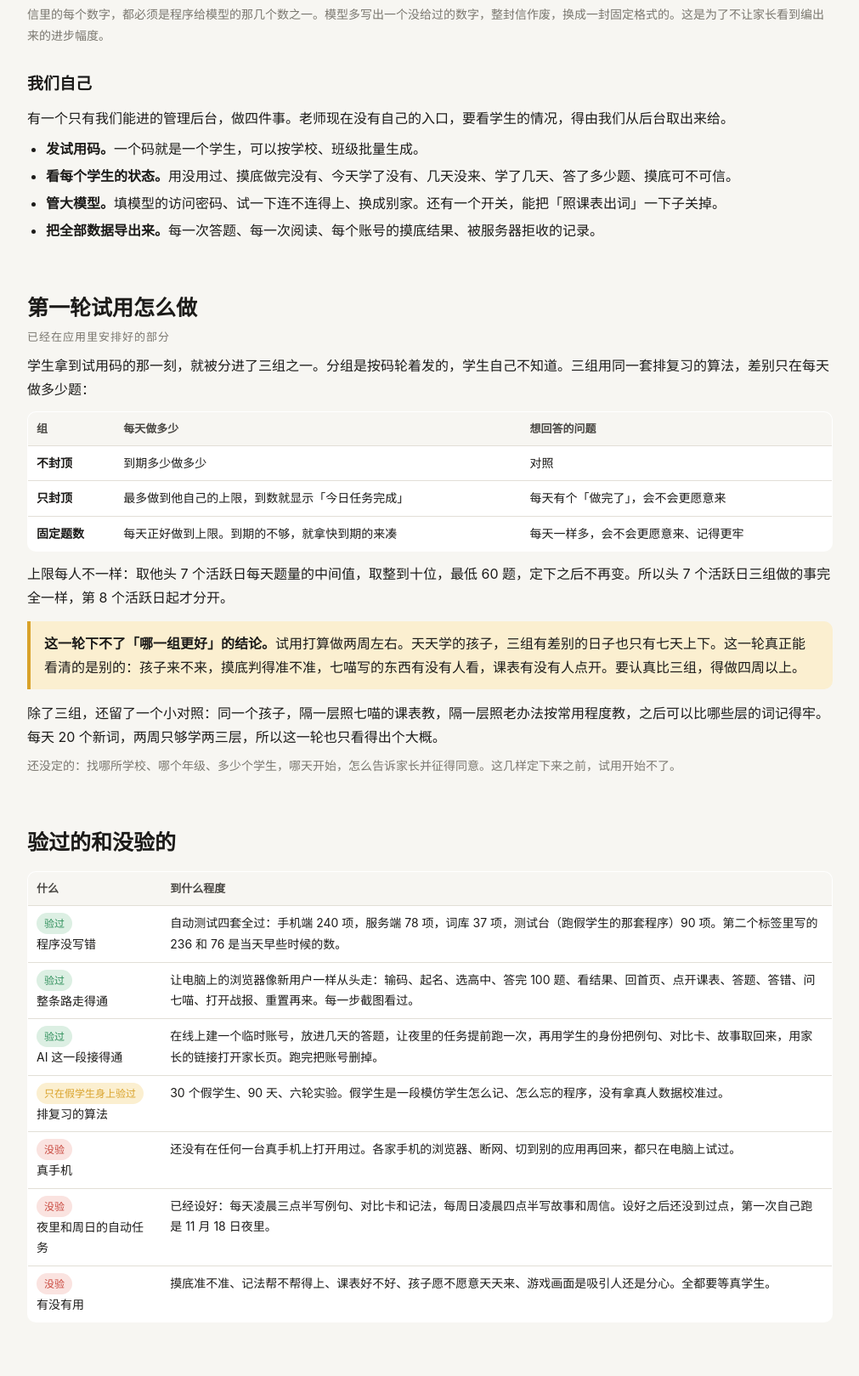
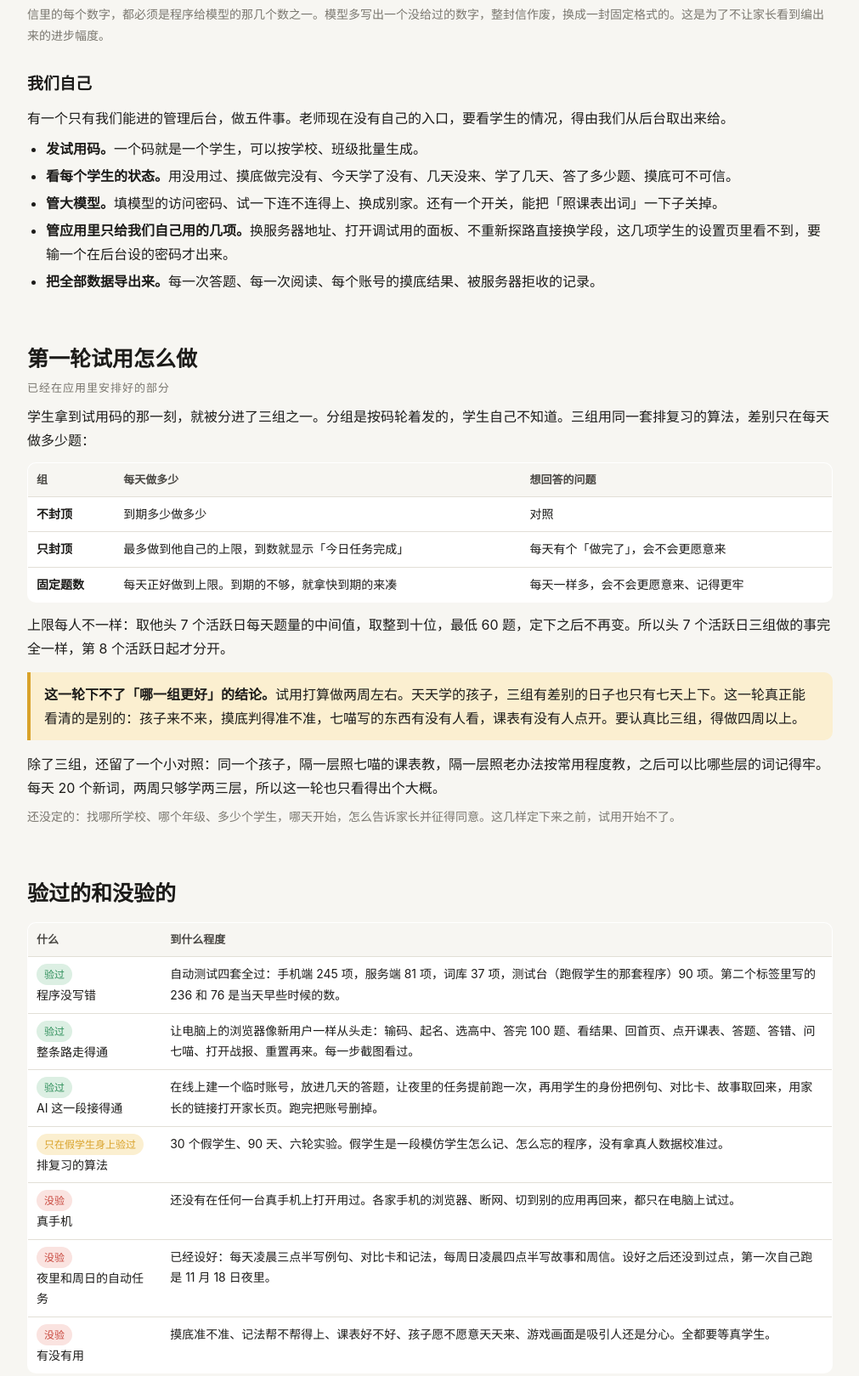
Before and after one commit to BeeeeeeeeeeeeeeenY/cilie-report, a plain HTML site: page status.html in a window 1280 px wide. Shown: the part 5128-6747 px from the top of the page at 85% size, without its empty margins (134-1145 px from the left). Drawn offline with Linux system fonts and the light colour scheme.

Commit message:
产品现状：设置页的隐藏项已做，去掉这一条已知毛病
Co-Authored-By: Claude Fable 5.2 <noreply@anthropic.com>

```diff
--- a/status.html
+++ b/status.html
@@ -244,11 +244,12 @@ table.cmp th:nth-child(2){width:auto}table.cmp th:nth-child(3){width:30%}
   <p>学生在本周战报里点一下，得到一个链接，发给家长。家长打开不用登录、不用装东西，能看到这个孩子这一周学了几天、学了多少新词、最难记的是哪几个，和七喵写的四五句话。只能看到这一个孩子。</p>
   <p class="note">信里的每个数字，都必须是程序给模型的那几个数之一。模型多写出一个没给过的数字，整封信作废，换成一封固定格式的。这是为了不让家长看到编出来的进步幅度。</p>
   <h3>我们自己</h3>
-  <p>有一个只有我们能进的管理后台，做四件事。老师现在没有自己的入口，要看学生的情况，得由我们从后台取出来给。</p>
+  <p>有一个只有我们能进的管理后台，做五件事。老师现在没有自己的入口，要看学生的情况，得由我们从后台取出来给。</p>
   <ul>
     <li><strong>发试用码。</strong>一个码就是一个学生，可以按学校、班级批量生成。</li>
     <li><strong>看每个学生的状态。</strong>用没用过、摸底做完没有、今天学了没有、几天没来、学了几天、答了多少题、摸底可不可信。</li>
     <li><strong>管大模型。</strong>填模型的访问密码、试一下连不连得上、换成别家。还有一个开关，能把「照课表出词」一下子关掉。</li>
+    <li><strong>管应用里只给我们自己用的几项。</strong>换服务器地址、打开调试用的面板、不重新探路直接换学段，这几项学生的设置页里看不到，要输一个在后台设的密码才出来。</li>
     <li><strong>把全部数据导出来。</strong>每一次答题、每一次阅读、每个账号的摸底结果、被服务器拒收的记录。</li>
   </ul>
 </section>
@@ -277,7 +278,7 @@ table.cmp th:nth-child(2){width:auto}table.cmp th:nth-child(3){width:30%}
   <table>
     <thead><tr><th style="min-width:6em">什么</th><th>到什么程度</th></tr></thead>
     <tbody>
-      <tr><td><span class="tag hi">验过</span><br>程序没写错</td><td>自动测试四套全过：手机端 240 项，服务端 78 项，词库 37 项，测试台（跑假学生的那套程序）90 项。第二个标签里写的 236 和 76 是当天早些时候的数。</td></tr>
+      <tr><td><span class="tag hi">验过</span><br>程序没写错</td><td>自动测试四套全过：手机端 245 项，服务端 81 项，词库 37 项，测试台（跑假学生的那套程序）90 项。第二个标签里写的 236 和 76 是当天早些时候的数。</td></tr>
       <tr><td><span class="tag hi">验过</span><br>整条路走得通</td><td>让电脑上的浏览器像新用户一样从头走：输码、起名、选高中、答完 100 题、看结果、回首页、点开课表、答题、答错、问七喵、打开战报、重置再来。每一步截图看过。</td></tr>
       <tr><td><span class="tag hi">验过</span><br>AI 这一段接得通</td><td>在线上建一个临时账号，放进几天的答题，让夜里的任务提前跑一次，再用学生的身份把例句、对比卡、故事取回来，用家长的链接打开家长页。跑完把账号删掉。</td></tr>
       <tr><td><span class="tag mid">只在假学生身上验过</span><br>排复习的算法</td><td>30 个假学生、90 天、六轮实验。假学生是一段模仿学生怎么记、怎么忘的程序，没有拿真人数据校准过。</td></tr>
@@ -291,7 +292,6 @@ table.cmp th:nth-child(2){width:auto}table.cmp th:nth-child(3){width:30%}
 <section class="part" id="issues">
   <h2>已知的毛病<small>知道有、还没修的</small></h2>
   <ul>
-    <li><strong>设置页露着两样学生用不着的东西。</strong>「服务器地址」和「调试模式」是给我们自己用的，现在学生也看得到、也改得了。</li>
     <li><strong>发音是手机自带的朗读。</strong>没有预先录好的声音，不同手机读出来不一样，有的手机可能读不出来。</li>
     <li><strong>游戏里的二十样东西偏小。</strong>和周围的小房子比不够显眼，学生不容易认出「这个词住在哪样东西里」。</li>
     <li><strong>开往上一层没有画面。</strong>一层学完，皮卡怎么自然地开到上一层，还没定。</li>
```
